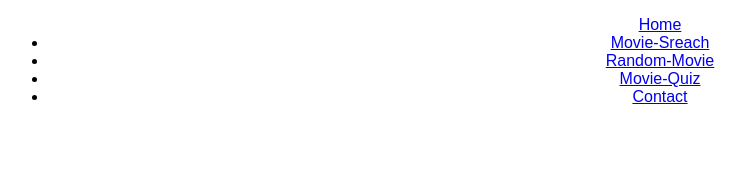
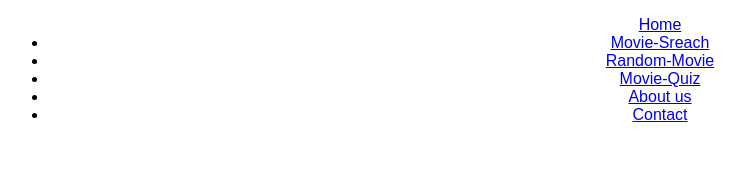
Before and after one commit to schafelz/Phase1-movieproject, a React (Create React App) app: page / in a window 1280 px wide. Shown: the top 178 px of the page, without its empty margins (0-745 px from the left). Built offline with nearby package versions, Linux system fonts and the light colour scheme.

Commit message:
Update 3 files: julian code added, moivedatabase works with routes

```diff
--- a/package.json
+++ b/package.json
@@ -5,6 +5,7 @@
   "keywords": [],
   "main": "src/index.js",
   "dependencies": {
+    "axios": "^1.3.5",
     "loader-utils": "3.2.1",
     "react": "18.2.0",
     "react-dom": "18.2.0",
--- a/src/NavBar.js
+++ b/src/NavBar.js
@@ -10,13 +10,16 @@ function Navbar() {
             <Link to="/">Home</Link>
           </li>
           <li>
-            <Link to="/">Movie-Sreach</Link>
+            <Link to="/MovieDatabase">Movie-Sreach</Link>
           </li>
           <li>
             <Link to="/">Random-Movie</Link>
           </li>
           <li>
             <Link to="/MoviePlot">Movie-Quiz</Link>
+          </li>
+          <li>
+            <Link to="/contact">About us</Link>
           </li>
           <li>
             <Link to="/contact">Contact</Link>
```
Also changed, not shown: 1 other file (tests, documents, lock files or other folders).
